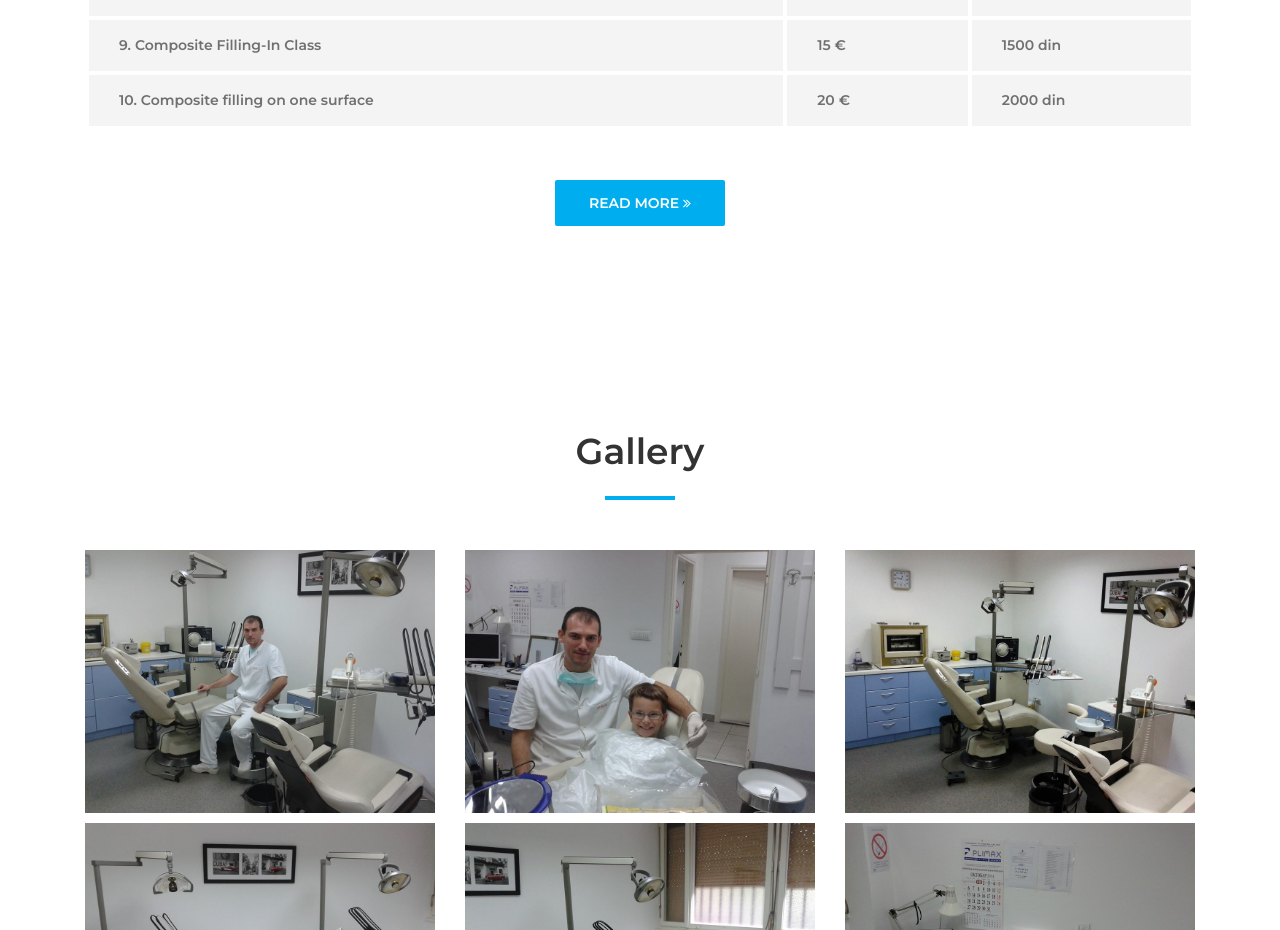
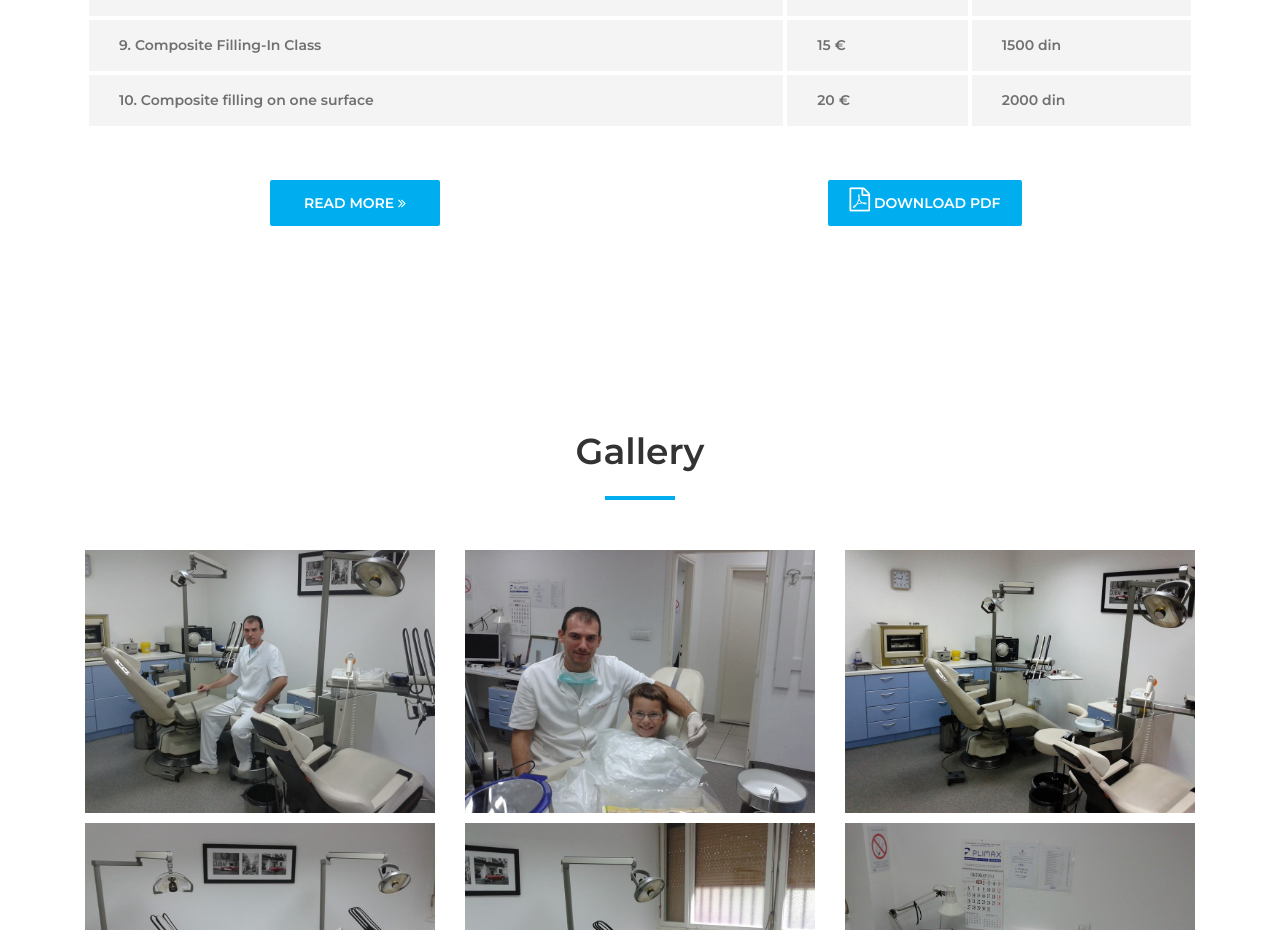
Before and after one commit to Nikola-Bijelic/MilicDental.github.io, a website: page index.html in a window 1280 px wide. Shown: the part 2926-3856 px from the top of the page. Drawn offline with Linux system fonts and the light colour scheme; files whose address does not match are found by name.

Commit message:
add button for downloading prices in pdf format

```diff
--- a/index.html
+++ b/index.html
@@ -416,9 +416,14 @@
           </div>
         </div>
 
-        <div class="col-12">
+         <div class="col-lg-6">
           <div class="more-btn text-center mt-50">
-            <a href="pricing.html" class="btn dento-btn">Read More <i class="fa fa-angle-double-right"></i></a>
+            <a href="pricing.html" class="btn dento-btn">read more <i class="fa fa-angle-double-right"></i></a>
+          </div>
+        </div>
+        <div class="col-lg-6">
+          <div class="more-btn text-center mt-50">
+          <a href="./Slike/MilicDental.pdf" class="btn dento-btn" download="MilicDental.pdf"><i class="fa fa-file-pdf-o" style="font-size:24px"></i>  Download PDF</a>
           </div>
         </div>
       </div>
```
Also changed, not shown: indexSrb.html (+7 -2 lines), 1 other file.
